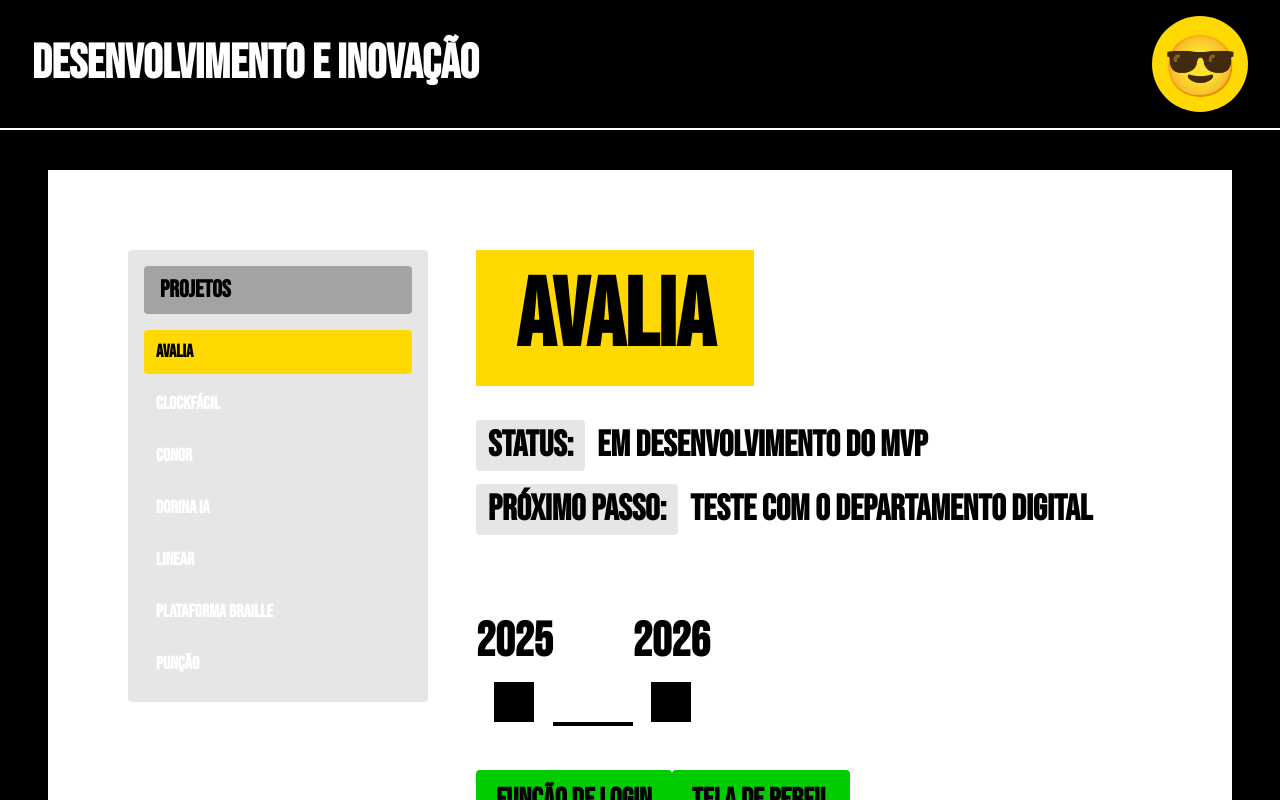
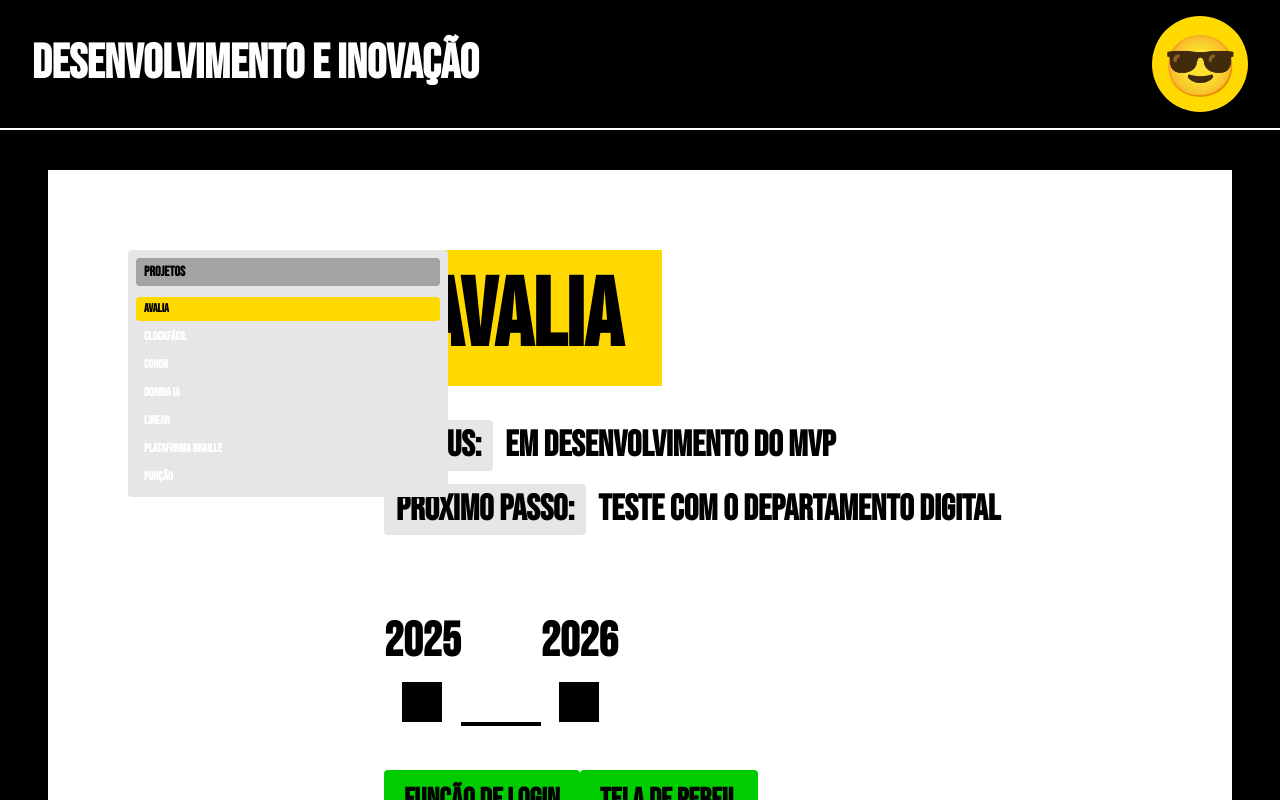
Before and after one commit to FundacaoDorina/desin, a React (Vite) app: page / in a window 1280 px wide. Both pictures are taken after a click on the button "Avalia". Shown: the top 800 px of the page. Built offline with nearby package versions, Linux system fonts and the light colour scheme; the HTML template or start-up script is replaced by a standard one.

Commit message:
Ajusta índice minimizado
Ajusta o índice/minimizado do lado esquerdo para ficar apenas no canto superior esquerdo ao selecionar um projeto, reduzindo seu tamanho e ocupando menos espaço.

```diff
--- a/src/components/ProjectList.tsx
+++ b/src/components/ProjectList.tsx
@@ -13,18 +13,18 @@ const ProjectList = ({
 }: ProjectListProps) => {
   if (minimized) {
     return (
-      <div className="bg-sidebar-light p-4 rounded">
-        <div className="bg-sidebar-dark px-4 py-2 mb-4 rounded">
-          <h2 className="text-card-foreground font-bebas font-bold text-lg md:text-xl lg:text-2xl">
+      <div className="bg-sidebar-light p-2 rounded w-fit">
+        <div className="bg-sidebar-dark px-2 py-1 mb-2 rounded">
+          <h2 className="text-card-foreground font-bebas font-bold text-sm">
             Projetos
           </h2>
         </div>
-        <nav className="space-y-2">
+        <nav className="space-y-1">
           {projects.map((project) => (
             <button
               key={project.id}
               onClick={() => onSelectProject(project.id)}
-              className={`w-full text-left px-3 py-2 font-bebas font-bold text-sm md:text-base lg:text-lg transition-colors rounded ${
+              className={`w-full text-left px-2 py-1 font-bebas font-bold text-xs transition-colors rounded whitespace-nowrap ${
                 selectedProject === project.id
                   ? "bg-primary text-primary-foreground"
                   : "hover:bg-primary hover:text-primary-foreground"
--- a/src/pages/Index.tsx
+++ b/src/pages/Index.tsx
@@ -26,8 +26,8 @@ const Index = () => {
             onSelectProject={handleSelectProject}
           />
         ) : (
-          <div className="grid grid-cols-1 lg:grid-cols-[300px_1fr] gap-8 lg:gap-12">
-            <aside className="lg:sticky lg:top-6 lg:self-start">
+          <div className="relative">
+            <aside className="absolute top-0 left-0 w-fit max-w-xs">
               <ProjectList
                 projects={projects}
                 selectedProject={selectedProjectId}
@@ -35,7 +35,7 @@ const Index = () => {
                 minimized
               />
             </aside>
-            <div>
+            <div className="ml-0 lg:ml-64">
               <ProjectDetail
                 name={selectedProject.name}
                 status={selectedProject.status}
```
